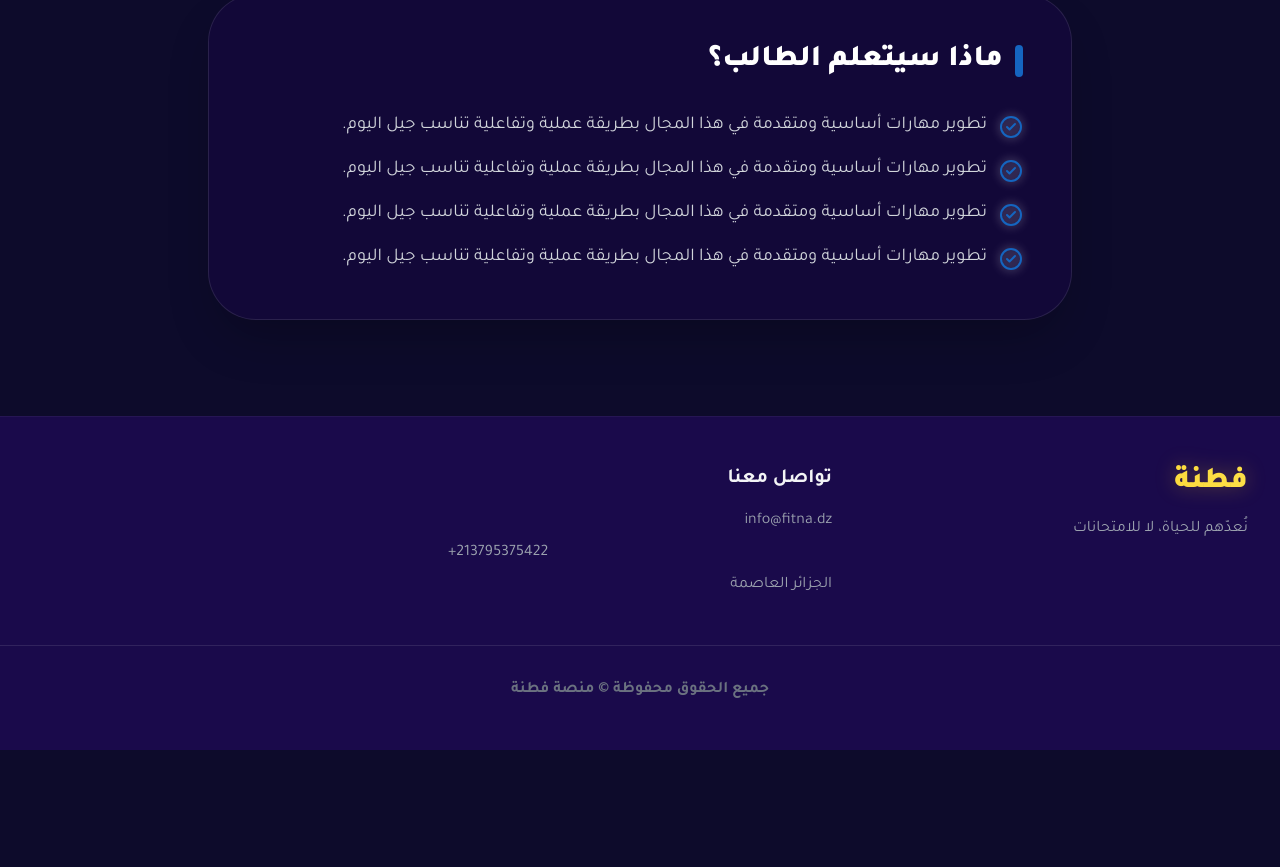
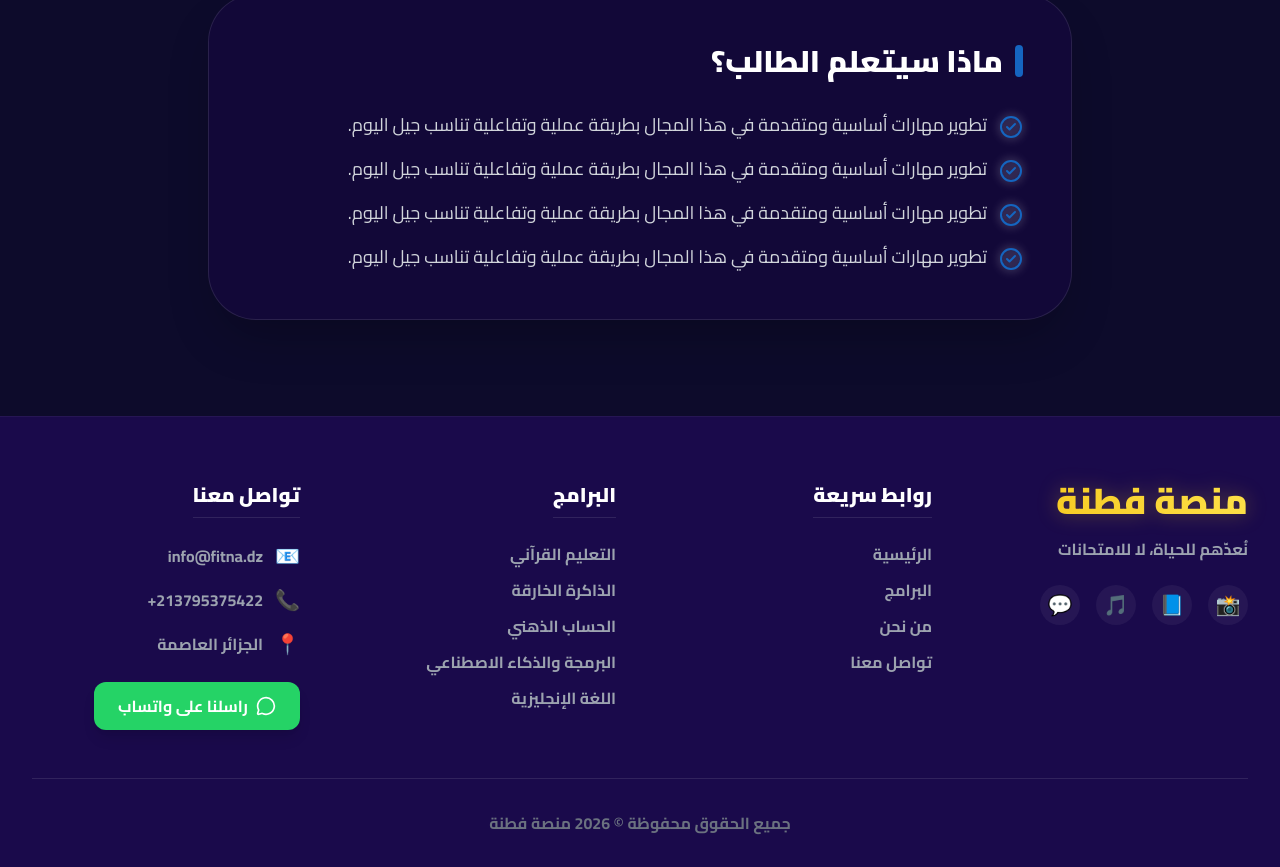
Before and after one commit to aymenbb7/fitna-frontend, a React (Vite) app: page /modules/health in a window 1280 px wide. Shown: the part 795-1662 px from the top of the page. Before the commit the page ends 1545 px from the top, so only its background shows below. Built offline with nearby package versions, Linux system fonts and the light colour scheme; no server answers.

Commit message:
fix: full body characters, text updates, font cairo, rich footer, module prices

```diff
--- a/index.html
+++ b/index.html
@@ -7,7 +7,7 @@
     <title>منصة فطنة</title>
     <link rel="preconnect" href="https://fonts.googleapis.com">
     <link rel="preconnect" href="https://fonts.gstatic.com" crossorigin>
-    <link href="https://fonts.googleapis.com/css2?family=Tajawal:wght@300;400;500;700;800;900&display=swap" rel="stylesheet">
+    <link href="https://fonts.googleapis.com/css2?family=Cairo:wght@400;600;700;800;900&display=swap" rel="stylesheet">
   </head>
   <body>
     <div id="root"></div>
--- a/src/components/Layout.jsx
+++ b/src/components/Layout.jsx
@@ -51,7 +51,7 @@ const Layout = () => {
   };
 
   return (
-    <div className="min-h-screen flex flex-col font-sans" style={{ fontFamily: settings.fontFamily || 'Tajawal, sans-serif' }}>
+    <div className="min-h-screen flex flex-col font-sans" style={{ fontFamily: settings.fontFamily || 'Cairo, sans-serif' }}>
       {/* Navbar */}
       <nav className="sticky top-0 z-50 bg-bgDark/90 backdrop-blur-md border-b border-white/10 shadow-sm">
         <div className="max-w-7xl mx-auto px-4 sm:px-6 lg:px-8">
@@ -118,21 +118,73 @@ const Layout = () => {
       </a>
 
       {/* Footer */}
-      <footer className="bg-bgDarker text-white py-12 border-t border-white/5">
-        <div className="max-w-7xl mx-auto px-4 sm:px-6 lg:px-8 grid grid-cols-1 md:grid-cols-3 gap-8">
-          <div>
-            <h3 className="text-3xl font-black mb-4 text-transparent bg-clip-text bg-gradient-to-r from-accentGold to-yellow-300 drop-shadow-[0_0_10px_rgba(245,197,24,0.3)]">فطنة</h3>
-            <p className="text-gray-400">{t('hero.subtitle')}</p>
+      <footer className="bg-bgDarker text-white pt-16 pb-8 border-t border-white/5 mt-auto">
+        <div className="max-w-7xl mx-auto px-4 sm:px-6 lg:px-8">
+          <div className="grid grid-cols-1 md:grid-cols-2 lg:grid-cols-4 gap-12 mb-12">
+
+            {/* Column 1: Brand */}
+            <div>
+              <h3 className="text-4xl font-black mb-4 text-transparent bg-clip-text bg-gradient-to-r from-accentGold to-yellow-300 drop-shadow-[0_0_10px_rgba(245,197,24,0.3)]">منصة فطنة</h3>
+              <p className="text-gray-400 font-bold mb-6">نُعدّهم للحياة، لا للامتحانات</p>
+              <div className="flex gap-4">
+                <a href="#" className="w-10 h-10 rounded-full bg-white/5 flex items-center justify-center text-xl hover:bg-white/20 transition-colors">📸</a>
+                <a href="#" className="w-10 h-10 rounded-full bg-white/5 flex items-center justify-center text-xl hover:bg-white/20 transition-colors">📘</a>
+                <a href="#" className="w-10 h-10 rounded-full bg-white/5 flex items-center justify-center text-xl hover:bg-white/20 transition-colors">🎵</a>
+                <a href={`https://wa.me/${settings.contact.whatsapp.replace('+', '')}`} className="w-10 h-10 rounded-full bg-white/5 flex items-center justify-center text-xl hover:bg-[#25D366] transition-colors">💬</a>
+              </div>
+            </div>
+
+            {/* Column 2: Quick Links */}
+            <div>
+              <h4 className="text-xl font-black mb-6 text-white border-b border-white/10 pb-2 inline-block">روابط سريعة</h4>
+              <ul className="space-y-3 font-bold text-gray-400">
+                <li><a href="/" onClick={handleHomeClick} className="hover:text-accentGold transition-colors cursor-pointer">الرئيسية</a></li>
+                <li><button onClick={() => handleNavClick('programs')} className="hover:text-accentGold transition-colors cursor-pointer">البرامج</button></li>
+                <li><button onClick={() => handleNavClick('about')} className="hover:text-accentGold transition-colors cursor-pointer">من نحن</button></li>
+                <li><button onClick={() => handleNavClick('contact')} className="hover:text-accentGold transition-colors cursor-pointer">تواصل معنا</button></li>
+              </ul>
+            </div>
+
+            {/* Column 3: Programs */}
+            <div>
+              <h4 className="text-xl font-black mb-6 text-white border-b border-white/10 pb-2 inline-block">البرامج</h4>
+              <ul className="space-y-3 font-bold text-gray-400">
+                <li><Link to="/modules/quran" className="hover:text-accentGold transition-colors">التعليم القرآني</Link></li>
+                <li><Link to="/modules/memory" className="hover:text-accentGold transition-colors">الذاكرة الخارقة</Link></li>
+                <li><Link to="/modules/soroban" className="hover:text-accentGold transition-colors">الحساب الذهني</Link></li>
+                <li><Link to="/modules/problem-solving" className="hover:text-accentGold transition-colors">البرمجة والذكاء الاصطناعي</Link></li>
+                <li><Link to="/modules/languages" className="hover:text-accentGold transition-colors">اللغة الإنجليزية</Link></li>
+              </ul>
+            </div>
+
+            {/* Column 4: Contact */}
+            <div>
+              <h4 className="text-xl font-black mb-6 text-white border-b border-white/10 pb-2 inline-block">تواصل معنا</h4>
+              <ul className="space-y-4 font-bold text-gray-400">
+                <li className="flex items-center gap-3">
+                  <span className="text-xl">📧</span>
+                  <a href={`mailto:${settings.contact.email}`} className="hover:text-white transition-colors" dir="ltr">{settings.contact.email}</a>
+                </li>
+                <li className="flex items-center gap-3">
+                  <span className="text-xl">📞</span>
+                  <a href={`https://wa.me/${settings.contact.whatsapp.replace('+', '')}`} className="hover:text-white transition-colors" dir="ltr">{settings.contact.whatsapp}</a>
+                </li>
+                <li className="flex items-center gap-3">
+                  <span className="text-xl">📍</span>
+                  <span>{settings.contact.address}</span>
+                </li>
+              </ul>
+              <a href={`https://wa.me/${settings.contact.whatsapp.replace('+', '')}`} className="mt-6 inline-flex items-center gap-2 bg-[#25D366] text-white px-6 py-3 rounded-xl font-bold hover:bg-[#1DA851] transition-colors shadow-lg">
+                <MessageCircle size={20} />
+                راسلنا على واتساب
+              </a>
+            </div>
+
           </div>
-          <div>
-            <h4 className="text-xl font-bold mb-4 text-gray-100">{t('nav.contact')}</h4>
-            <p className="text-gray-400 mb-2">{settings.contact.email}</p>
-            <p className="text-gray-400 mb-2" dir="ltr">{settings.contact.whatsapp}</p>
-            <p className="text-gray-400">{settings.contact.address}</p>
+
+          <div className="pt-8 border-t border-white/10 text-center text-gray-500 font-bold bg-bgDarker">
+            جميع الحقوق محفوظة © 2026 منصة فطنة
           </div>
-        </div>
-        <div className="max-w-7xl mx-auto px-4 sm:px-6 lg:px-8 mt-12 pt-8 border-t border-white/10 text-center text-gray-500 font-bold">
-          {t('footer.copyright')}
         </div>
       </footer>
     </div>
--- a/src/context/SettingsContext.jsx
+++ b/src/context/SettingsContext.jsx
@@ -9,7 +9,7 @@ export const SettingsProvider = ({ children }) => {
       stats: { students: 1200, modules: 9, satisfaction: 98 },
       about: "فطنة هي أكاديمية رائدة تهدف إلى إعداد الجيل القادم وتزويدهم بالمهارات الحياتية الضرورية.",
       contact: { whatsapp: "+213795375422", email: "info@fitna.dz", address: "الجزائر العاصمة" },
-      fontFamily: "Tajawal"
+      fontFamily: "Cairo"
     };
   });
 
--- a/tailwind.config.js
+++ b/tailwind.config.js
@@ -21,7 +21,7 @@ export default {
         }
       },
       fontFamily: {
-        sans: ['Tajawal', 'sans-serif'], // Popular Arabic font
+        sans: ['Cairo', 'sans-serif'], // Popular Arabic font
       }
     },
   },
```
Also changed, not shown: src/pages/public/Home.jsx (+46 -9 lines).
